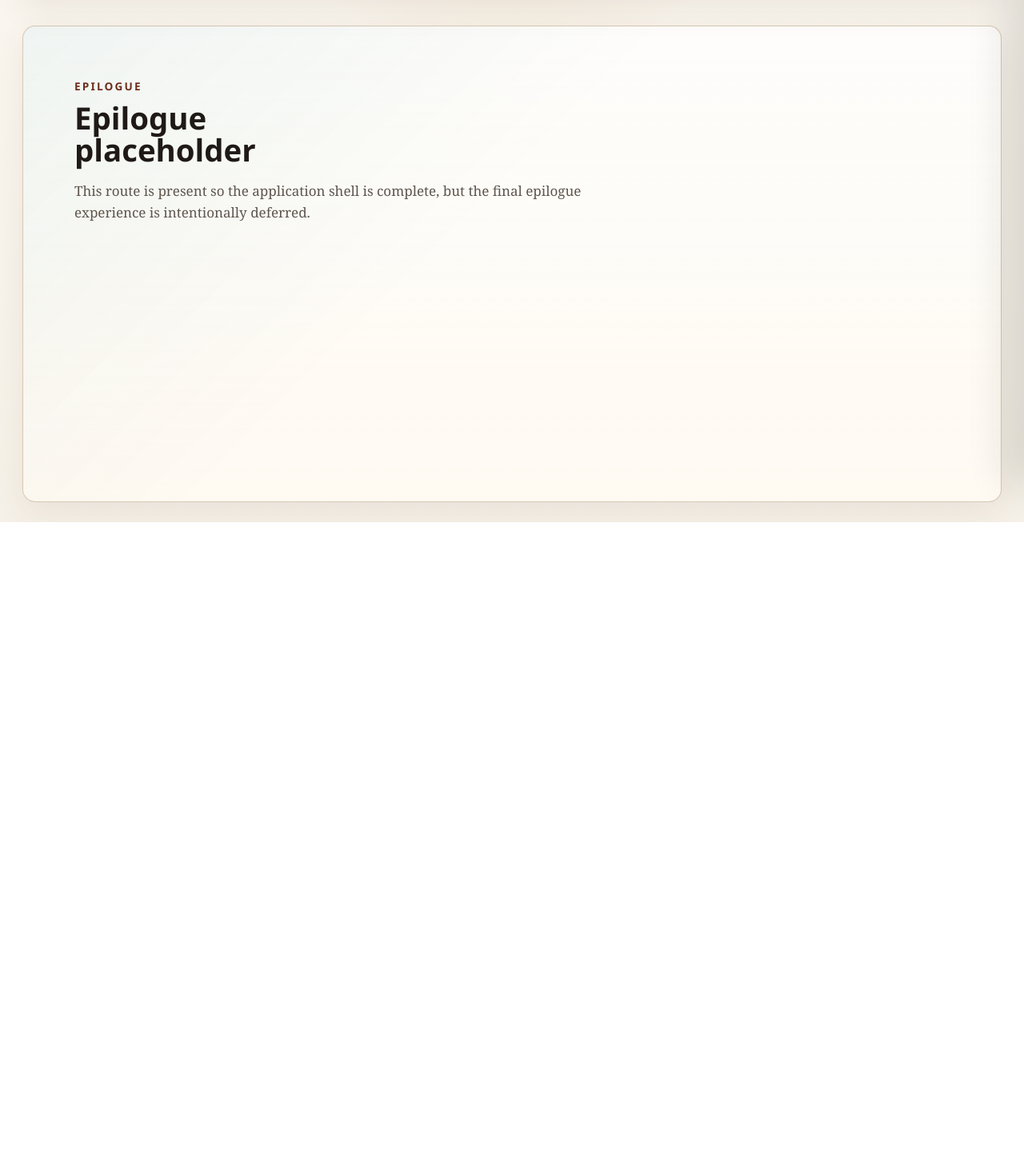
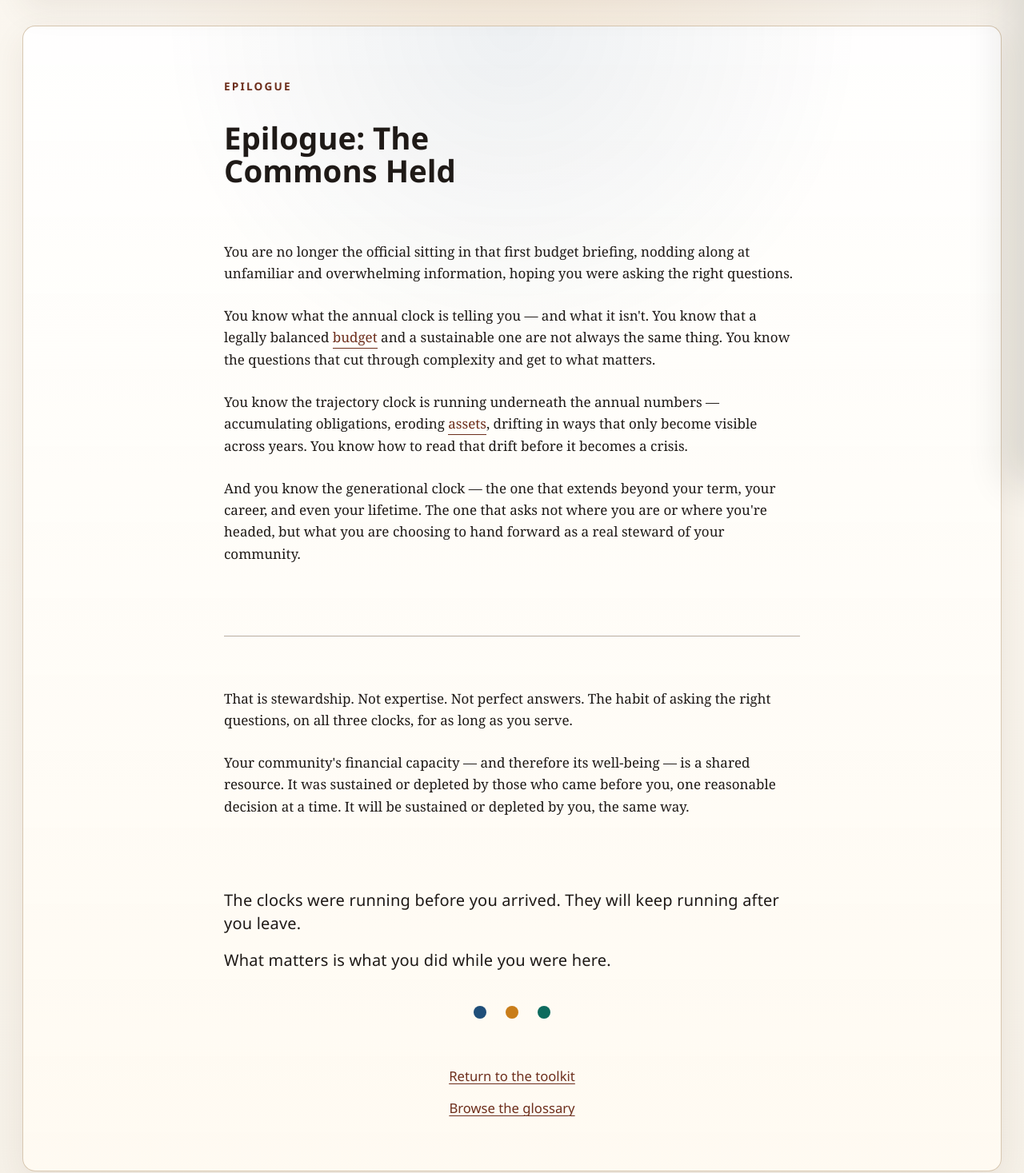
Before and after one commit to SKavanagh13/Seeing-the-System, a React (Vite) app: page /epilogue in a window 1280 px wide. Shown: the part 197-1664 px from the top of the page at 80% size. Before the commit the page ends 850 px from the top, so only its background shows below. Built offline with nearby package versions, Linux system fonts and the light colour scheme.

Commit message:
PR7: Epilogue (closing narrative surface)

```diff
--- a/src/App.tsx
+++ b/src/App.tsx
@@ -2,29 +2,10 @@ import { Navigate, Route, Routes } from 'react-router-dom'
 
 import { AppShell } from './layout/AppShell'
 import { ChapterPage } from './pages/ChapterPage'
+import { EpiloguePage } from './pages/EpiloguePage'
 import { GlossaryPage } from './pages/GlossaryPage'
 import { HomePage } from './pages/HomePage'
 import { ToolkitPage } from './pages/ToolkitPage'
-
-type PlaceholderPageProps = {
-  eyebrow: string
-  title: string
-  description: string
-}
-
-function PlaceholderPage({
-  eyebrow,
-  title,
-  description,
-}: PlaceholderPageProps) {
-  return (
-    <section className="page">
-      <p className="page__eyebrow">{eyebrow}</p>
-      <h1 className="page__title">{title}</h1>
-      <p className="page__description">{description}</p>
-    </section>
-  )
-}
 
 export default function App() {
   return (
@@ -45,16 +26,7 @@ export default function App() {
           element={<ToolkitPage />}
         />
         <Route path="glossary" element={<GlossaryPage />} />
-        <Route
-          path="epilogue"
-          element={
-            <PlaceholderPage
-              eyebrow="Epilogue"
-              title="Epilogue placeholder"
-              description="This route is present so the application shell is complete, but the final epilogue experience is intentionally deferred."
-            />
-          }
-        />
+        <Route path="epilogue" element={<EpiloguePage />} />
         <Route path="*" element={<Navigate to="/" replace />} />
       </Route>
     </Routes>
--- /dev/null
+++ b/src/pages/EpiloguePage.tsx
@@ -0,0 +1,106 @@
+import epilogueSource from '../../content/epilogue.md?raw'
+
+import { NavLink } from 'react-router-dom'
+
+import { ChapterRenderer } from '../components/chapter/ChapterRenderer'
+import { parseContent, type ContentNode } from '../lib/contentParser'
+
+const stewardshipParagraph =
+  'That is stewardship. Not expertise. Not perfect answers. The habit of asking the right questions, on all three clocks, for as long as you serve.'
+
+const firstClosingParagraph =
+  'The clocks were running before you arrived. They will keep running after you leave.'
+
+const epilogueDocument = createEpilogueDocument(epilogueSource)
+const stewardshipIndex = findParagraphIndex(
+  epilogueDocument.nodes,
+  stewardshipParagraph,
+)
+const closingStartIndex = findParagraphIndex(
+  epilogueDocument.nodes,
+  firstClosingParagraph,
+)
+
+if (stewardshipIndex === -1 || closingStartIndex === -1) {
+  throw new Error('The epilogue content is missing a required closing paragraph.')
+}
+
+const introNodes = epilogueDocument.nodes.slice(0, stewardshipIndex)
+const reflectionNodes = epilogueDocument.nodes.slice(
+  stewardshipIndex + 1,
+  closingStartIndex,
+)
+const stewardshipNode = epilogueDocument.nodes[stewardshipIndex]
+const closingNodes = epilogueDocument.nodes.slice(closingStartIndex)
+
+export function EpiloguePage() {
+  return (
+    <section className="page epilogue-page">
+      <header className="epilogue-page__hero">
+        <p className="page__eyebrow">Epilogue</p>
+        <h1 className="page__title epilogue-page__title">
+          {epilogueDocument.title}
+        </h1>
+      </header>
+
+      <div className="epilogue-page__content">
+        <ChapterRenderer nodes={introNodes} />
+
+        <section className="epilogue-page__stewardship">
+          <ChapterRenderer nodes={[stewardshipNode]} />
+        </section>
+
+        <ChapterRenderer nodes={reflectionNodes} />
+
+        <section className="epilogue-page__closing" aria-label="Closing reflection">
+          <ChapterRenderer nodes={closingNodes} />
+
+          <div className="epilogue-page__clocks" aria-hidden="true">
+            <span
+              className="epilogue-page__clock epilogue-page__clock--annual"
+            />
+            <span
+              className="epilogue-page__clock epilogue-page__clock--trajectory"
+            />
+            <span
+              className="epilogue-page__clock epilogue-page__clock--generational"
+            />
+          </div>
+        </section>
+
+        <nav className="epilogue-page__links" aria-label="Related links">
+          <NavLink to="/toolkit" className="epilogue-page__text-link">
+            Return to the toolkit
+          </NavLink>
+          <NavLink to="/glossary" className="epilogue-page__text-link">
+            Browse the glossary
+          </NavLink>
+        </nav>
+      </div>
+    </section>
+  )
+}
+
+function createEpilogueDocument(markdown: string): {
+  title: string
+  nodes: ContentNode[]
+} {
+  const normalizedMarkdown = markdown.replace(/\r\n?/g, '\n')
+  const lines = normalizedMarkdown.split('\n')
+  const firstLine = lines[0]?.trim() ?? ''
+
+  if (!firstLine.startsWith('# ')) {
+    throw new Error('Epilogue markdown must begin with a top-level heading.')
+  }
+
+  return {
+    title: firstLine.slice(2).trim(),
+    nodes: parseContent(lines.slice(1).join('\n')),
+  }
+}
+
+function findParagraphIndex(nodes: ContentNode[], text: string) {
+  return nodes.findIndex(
+    (node) => node.type === 'paragraph' && node.text === text,
+  )
+}
--- a/src/styles.css
+++ b/src/styles.css
@@ -460,6 +460,105 @@ select {
 .toolkit-page {
   display: grid;
   gap: var(--space-xl);
+}
+
+.epilogue-page {
+  display: grid;
+  gap: clamp(2rem, 4vw, 3rem);
+  background:
+    radial-gradient(circle at top, rgba(31, 78, 121, 0.08), transparent 28%),
+    linear-gradient(180deg, rgba(255, 255, 255, 0.9), rgba(255, 250, 242, 0.96));
+}
+
+.epilogue-page__hero,
+.epilogue-page__content {
+  display: grid;
+  width: min(100%, 720px);
+  margin: 0 auto;
+}
+
+.epilogue-page__hero,
+.epilogue-page__content {
+  gap: var(--space-lg);
+}
+
+.epilogue-page__title {
+  max-width: 14ch;
+}
+
+.epilogue-page__content .chapter-renderer {
+  gap: var(--space-lg);
+}
+
+.epilogue-page__content .chapter-paragraph,
+.epilogue-page__content .chapter-bullet-list,
+.epilogue-page__content .chapter-exit__text,
+.epilogue-page__content .chapter-visual__description {
+  max-width: 45rem;
+}
+
+.epilogue-page__stewardship,
+.epilogue-page__closing {
+  margin-top: 64px;
+}
+
+.epilogue-page__stewardship {
+  padding-top: 64px;
+  border-top: 1px solid rgba(148, 132, 117, 0.65);
+}
+
+.epilogue-page__stewardship .chapter-renderer,
+.epilogue-page__closing .chapter-renderer {
+  gap: 1rem;
+}
+
+.epilogue-page__closing .chapter-paragraph {
+  font-family: var(--font-heading);
+  font-size: 20px;
+  font-weight: 500;
+  letter-spacing: 0.01em;
+  line-height: 1.45;
+}
+
+.epilogue-page__clocks {
+  display: flex;
+  justify-content: center;
+  gap: 24px;
+  margin-top: 2.5rem;
+}
+
+.epilogue-page__clock {
+  width: 16px;
+  height: 16px;
+  border-radius: 50%;
+}
+
+.epilogue-page__clock--annual {
+  background: var(--color-annual);
+}
+
+.epilogue-page__clock--trajectory {
+  background: var(--color-trajectory);
+}
+
+.epilogue-page__clock--generational {
+  background: var(--color-generational);
+}
+
+.epilogue-page__links {
+  display: grid;
+  justify-items: center;
+  gap: 0.8rem;
+  margin-top: 2rem;
+}
+
+.epilogue-page__text-link {
+  color: var(--color-link);
+  font-family: var(--font-heading);
+  font-size: 0.98rem;
+  text-decoration: underline;
+  text-decoration-thickness: 1px;
+  text-underline-offset: 0.18em;
 }
 
 .toolkit-page__hero,
```
